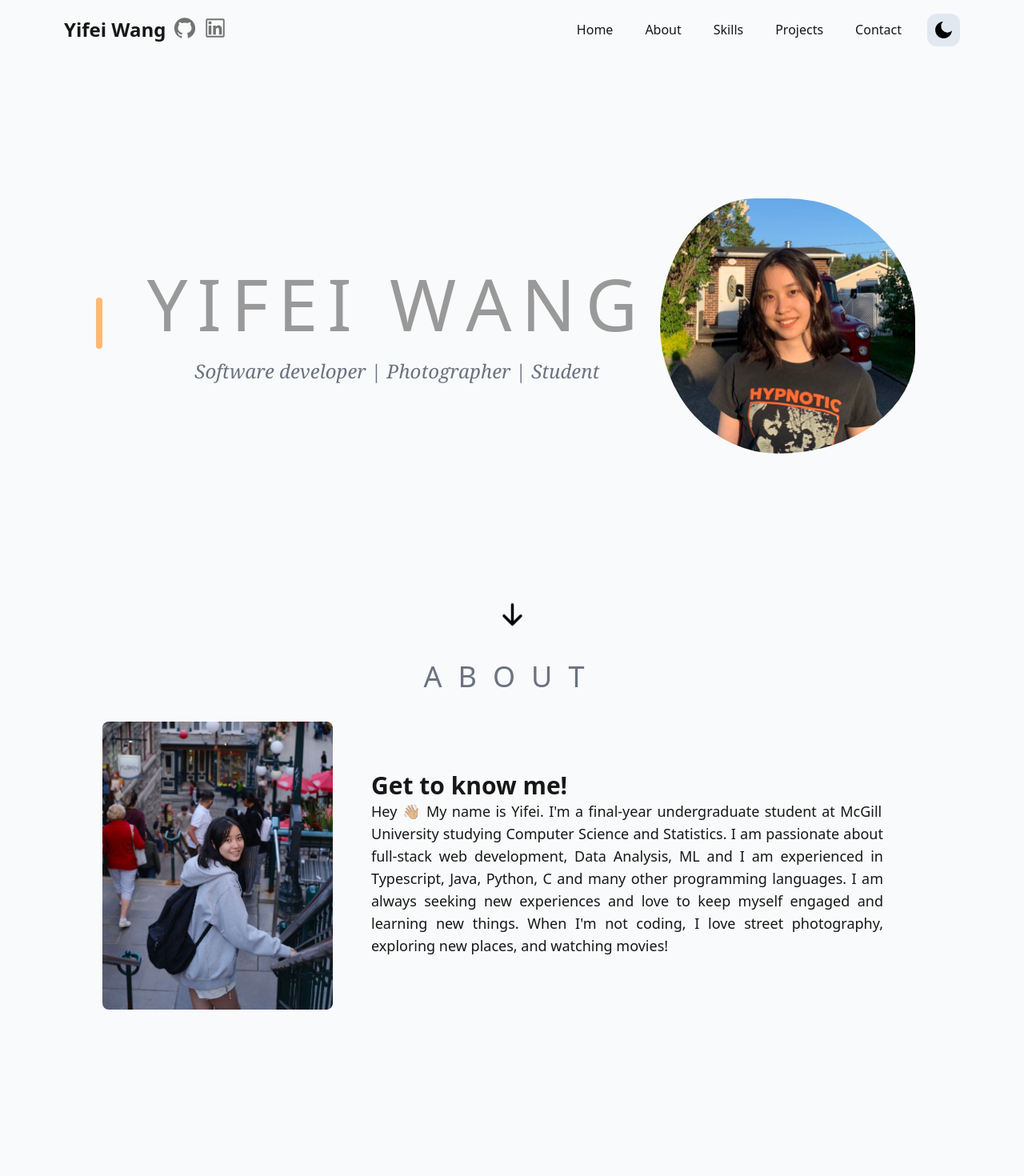
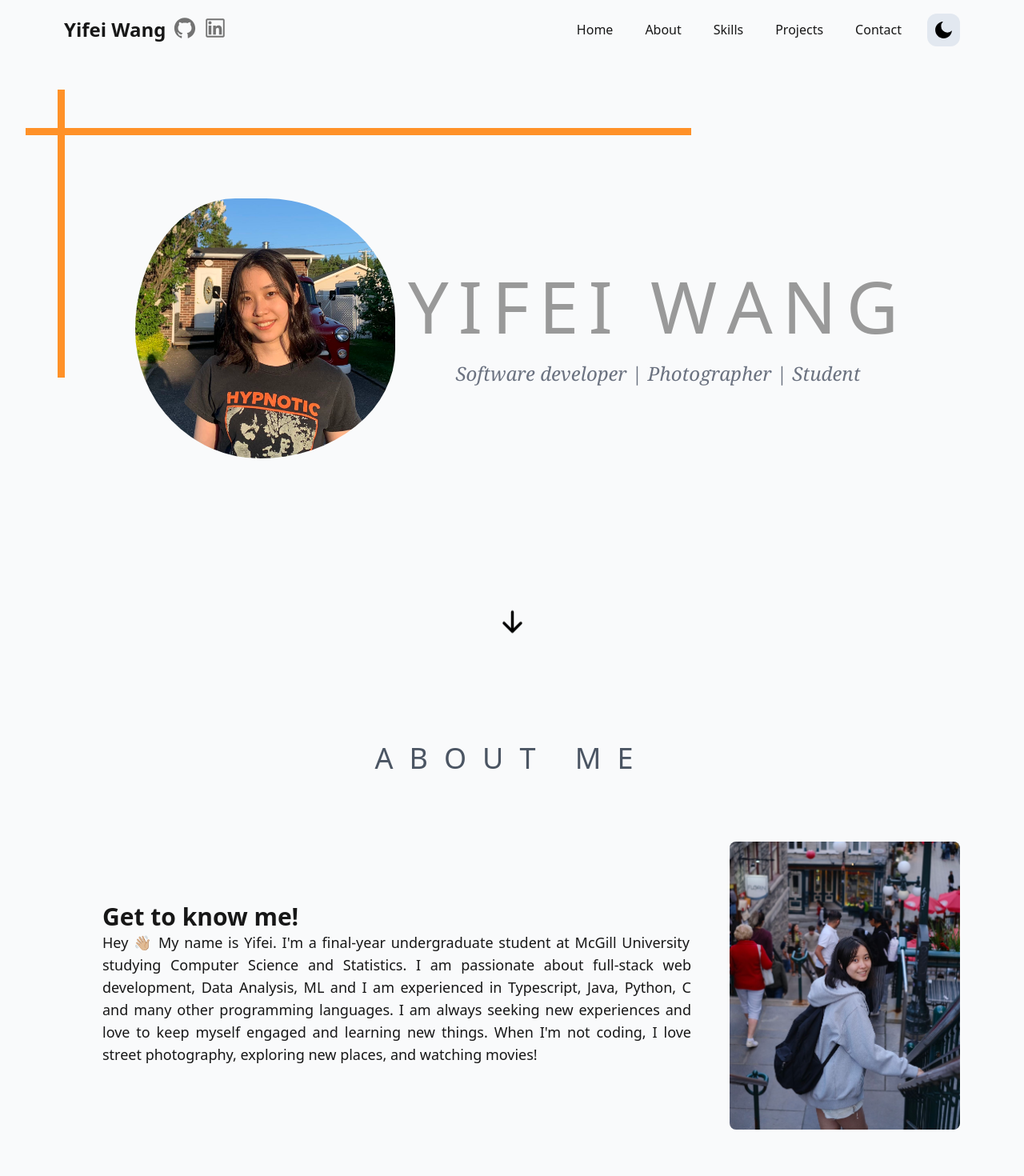
Before and after one commit to yifeiw701/portfolio-app, a Next.js app: page / in a window 1280 px wide. Shown: the top 1470 px of the page at 80% size. Built offline with nearby package versions, Linux system fonts and the light colour scheme.

Commit message:
update UX design

```diff
--- a/app/page.tsx
+++ b/app/page.tsx
@@ -7,7 +7,7 @@ import ContactMe from "@/components/Contact";
 
 export default function Home() {
   return (
-    <main className=" flex-grow mx-auto max-w-3xl px-5 sm:px-6 md:max-w-5xl lg:max-w-6xl ">
+    <main className=" flex-grow mx-auto max-w-3xl px-5 sm:px-6 md:max-w-5xl lg:max-w-7xl ">
       <Hero />
       <About />
       <Skills />
--- a/components/About.tsx
+++ b/components/About.tsx
@@ -5,9 +5,9 @@ import React from "react";
 const About = () => {
   return (
     <section id="about">
-      <div className="flex flex-col">
-        <h3 className="my-8 text-center uppercase tracking-[20px] text-gray-500 text-2xl md:text-3xl lg:text-4xl">
-          About
+      <div className="flex flex-col lg:mx-4">
+        <h3 className="mt-32 md:mb-[80px] text-center uppercase tracking-[20px] text-gray-600 dark:text-gray-300 text-2xl md:text-3xl lg:text-4xl">
+          About Me
         </h3>
         <motion.div
           initial={{ opacity: 0 }}
@@ -15,23 +15,7 @@ const About = () => {
           transition={{ duration: 1.5 }}
           className="flex flex-col text-center md:text-left md:flex-row max-w-7xl px-6 sm:px-10 justify-evenly mx-auto items-center"
         >
-          <motion.img
-            initial={{
-              x: -200,
-              opacity: 0,
-            }}
-            transition={{
-              duration: 1.2,
-            }}
-            whileInView={{
-              x: 0,
-              opacity: 1,
-            }}
-            viewport={{ once: true }}
-            className=" my-1 md:mb-0 flex-shrink-0 w-60 h-62 rounded-full object-cover md:rounded-lg md:w-72 md:h-95 xl:w-[500px] xl:h-[600px]"
-            src="/aboutyf.png"
-          />
-          <div className="py-4 sm:py-10 px-0 md:px-12">
+          <div className="py-12 px-0 md:px-12">
             <h4 className="text-xl md:text-3xl font-semibold invisible md:visible text-neutral-900 dark:text-neutral-200">
               Get to know me!
             </h4>
@@ -46,6 +30,22 @@ const About = () => {
               exploring new places, and watching movies!
             </p>
           </div>
+          <motion.img
+            initial={{
+              x: 200,
+              opacity: 0,
+            }}
+            transition={{
+              duration: 1.2,
+            }}
+            whileInView={{
+              x: 0,
+              opacity: 1,
+            }}
+            viewport={{ once: true }}
+            className=" my-1 md:mb-0 flex-shrink-0 w-60 h-62 rounded-full object-cover md:rounded-lg md:w-72 md:h-95 xl:w-[500px] xl:h-[600px]"
+            src="/aboutyf.png"
+          />
         </motion.div>
       </div>
     </section>
--- a/components/Contact.tsx
+++ b/components/Contact.tsx
@@ -21,7 +21,7 @@ export default function ContactMe({}: Props) {
   return (
     <section id="contact">
       <div className="flex flex-col relative text-center md:text-left max-w-7xl justify-evenly mx-auto items-center">
-        <h3 className="text-center uppercase tracking-[20px] text-gray-500 text-2xl md:text-3xl lg:text-4xl mt-32 md:mt-64 mb-8 sm:mb-16">
+        <h3 className="text-center uppercase tracking-[20px] text-gray-600 dark:text-gray-300 text-2xl md:text-3xl lg:text-4xl mt-32 md:mt-64 mb-8 sm:mb-16">
           Contact Me
         </h3>
         <div className="flex flex-col px-4 sm:px-10 ">
--- a/components/Footer.tsx
+++ b/components/Footer.tsx
@@ -2,7 +2,7 @@ import React from "react";
 
 const Footer = () => {
   return (
-    <footer className="mt-14 mb-2 text-center">
+    <footer className="mt-14 md:mt-32 mb-2 text-center">
       <div className="mx-auto max-w-6xl">
         <div className=" text-gray-500 md:mb-0">
           Built with{" "}
--- a/components/Hero.tsx
+++ b/components/Hero.tsx
@@ -29,26 +29,9 @@ const TitleLetter = (props: { name: string; index: number }) => {
 const Hero = () => {
   return (
     <section id="home">
-      <div className="flex flex-col-reverse relative md:flex-row text-center items-center justify-center animate-fadeIn mt-12 py-16 sm:py-32 md:py-48 md:px-8 md:space-x-4 lg:space-x-4 md:text-left">
-        <hr className="w-2 h-16 mr-4 lg:mr-10 my-auto bg-orange-300 border-0 rounded invisible md:visible"></hr>
-        <div className="mt-2">
-          <div className="text-4xl mt-6 md:mt-0 md:text-6xl">
-            <motion.ul
-              className="flex justify-center items-center"
-              initial={{ opacity: 0 }}
-              animate={{ opacity: 1 }}
-              transition={{ delay: 0.5, duration: 1 }}
-            >
-              {nameLetters.map((value, index) => (
-                <TitleLetter key={index} name={value} index={index} />
-              ))}
-            </motion.ul>
-          </div>
-          <h2 className="text-center italic font-serif text-xl px-2 md:text-1xl lg:text-2xl xl:text-4xl mt-6 text-gray-500 dark:text-gray-400">
-            Software developer | Photographer | Student
-          </h2>
-        </div>
-
+      <hr className="absolute w-[9px] lg:h-[45%] mt-16 ml-12 bg-[#ff9128] dark:bg-orange-300 border-0 invisible lg:visible"></hr>
+      <hr className="absolute w-[65%] h-[9px] mt-28 ml-2 bg-[#ff9128] dark:bg-orange-300 border-0 invisible lg:visible"></hr>
+      <div className="flex flex-col relative md:flex-row text-center items-center justify-center animate-fadeIn mt-12 py-16 sm:py-32 md:py-48 md:pl-10 md:space-x-4 lg:space-x-4 md:text-left">
         <motion.div
           className="md:mt-2  shadow-img animate-profile__animate"
           style={{ borderRadius: "50%", overflow: "hidden" }}
@@ -69,6 +52,24 @@ const Hero = () => {
         >
           <Image src="/headshot.png" alt="" width={325} height={325} />
         </motion.div>
+
+        <div className="mt-2">
+          <div className="text-4xl mt-6 md:mt-0 md:text-6xl">
+            <motion.ul
+              className="flex justify-center items-center"
+              initial={{ opacity: 0 }}
+              animate={{ opacity: 1 }}
+              transition={{ duration: 1 }}
+            >
+              {nameLetters.map((value, index) => (
+                <TitleLetter key={index} name={value} index={index} />
+              ))}
+            </motion.ul>
+          </div>
+          <h2 className="text-center italic font-serif text-xl px-2 md:text-1xl lg:text-2xl xl:text-4xl mt-6 text-gray-500 dark:text-gray-400">
+            Software developer | Photographer | Student
+          </h2>
+        </div>
 
         <div className="ml-9.25rem">
           <div className="wheel animate-scroll" />
--- a/components/Projects.tsx
+++ b/components/Projects.tsx
@@ -41,11 +41,11 @@ const projects = [
 const ProjectsSection = () => {
   return (
     <section id="projects">
-      <h1 className="mt-32 md:mt-64 mb-12 md:mb-16 text-center uppercase tracking-[20px] text-gray-500 text-2xl md:text-3xl lg:text-4xl">
+      <h1 className="mt-32 md:mt-64 mb-12 md:mb-16 text-center uppercase tracking-[20px] text-gray-600 dark:text-gray-300 text-2xl md:text-3xl lg:text-4xl">
         Projects
       </h1>
 
-      <div className="flex flex-col space-y-28">
+      <div className="flex flex-col space-y-28 mx-2 lg:mx-4">
         {projects.map((project, idx) => {
           return (
             <div key={idx}>
--- a/components/Skills.tsx
+++ b/components/Skills.tsx
@@ -11,7 +11,7 @@ interface SkillProps {
 const Skill: React.FC<SkillProps> = ({ name, x, y }) => {
   return (
     <motion.div
-      className="flex items-center justify-center rounded-full font-semibold bg-transparent sm:bg-[#feb47b] text-black dark:text-white sm:p-2 md:py-3 md:px-6 shadow-dark cursor-pointer absolute"
+      className="flex items-center justify-center rounded-full font-semibold bg-transparent sm:bg-[#feb47b] text-black dark:text-gray-300 sm:p-2 md:py-3 md:px-6 shadow-dark cursor-pointer absolute"
       whileHover={{ scale: 1.05 }}
       initial={{ x: 0, y: 0 }}
       whileInView={{ x: x, y: y, transition: { duration: 1.5 } }}
@@ -25,7 +25,8 @@ const Skill: React.FC<SkillProps> = ({ name, x, y }) => {
 const Skills = () => {
   return (
     <section id="skills">
-      <h1 className="font-bold text-4xl sm:text-6xl lg:text-[86px] md:text-6xl w-full text-center text-gray-500 dark:text-neutral-200 mt-32 md:mt-64">
+      <div className="px-4">
+        <h1 className="font-bold text-4xl sm:text-5xl lg:text-[86px] md:text-6xl w-full text-center text-gray-500 dark:text-neutral-200 mt-32 md:mt-64">
           Skills
         </h1>
         <div className="w-full h-screen relative flex items-center justify-center rounded-full bg-circularLightSm dark:bg-circularDarkSm md:bg-circularLight dark:md:bg-circularDark">
@@ -47,6 +48,7 @@ const Skills = () => {
           <Skill name="Python" x="22vw" y="18vw" />
           <Skill name="GraphQL" x="-34vw" y="-4vw" />
         </div>
+      </div>
     </section>
   );
 };
--- a/tailwind.config.js
+++ b/tailwind.config.js
@@ -14,7 +14,7 @@ module.exports = {
       screens: {
         sm: "480px",
         md: "768px",
-        lg: "976px",
+        lg: "1024px",
         xl: "1440pd",
       },
       animation: {
@@ -56,11 +56,11 @@ module.exports = {
         circularLight:
           "repeating-radial-gradient(rgba(0,0,0,0.4) 2px,rgb(249 250 251) 5px,rgb(249 250 251) 100px)",
         circularLightSm:
-          "repeating-radial-gradient(rgba(0,0,0,0.4) 2px,rgb(249 250 251) 5px,rgb(249 250 251) 50px)",
+          "repeating-radial-gradient(rgba(0,0,0,0.4) 2px, rgb(249, 250, 251) 3px, rgb(249, 250, 251) 35px)",
         circularDark:
           "repeating-radial-gradient(rgba(255,255,255,0.4) 2px, rgb(17 24 39)5px, rgb(17 24 39)100px)",
         circularDarkSm:
-          "repeating-radial-gradient(rgba(255,255,255,0.4) 2px, rgb(17 24 39)5px, rgb(17 24 39)50px)",
+          "repeating-radial-gradient(rgba(255,255,255,0.4) 2px, rgb(17, 24, 39) 3px, rgb(17, 24, 39) 35px)",
       },
     },
   },
```
Lines whose indentation alone changed are shown as unchanged.
